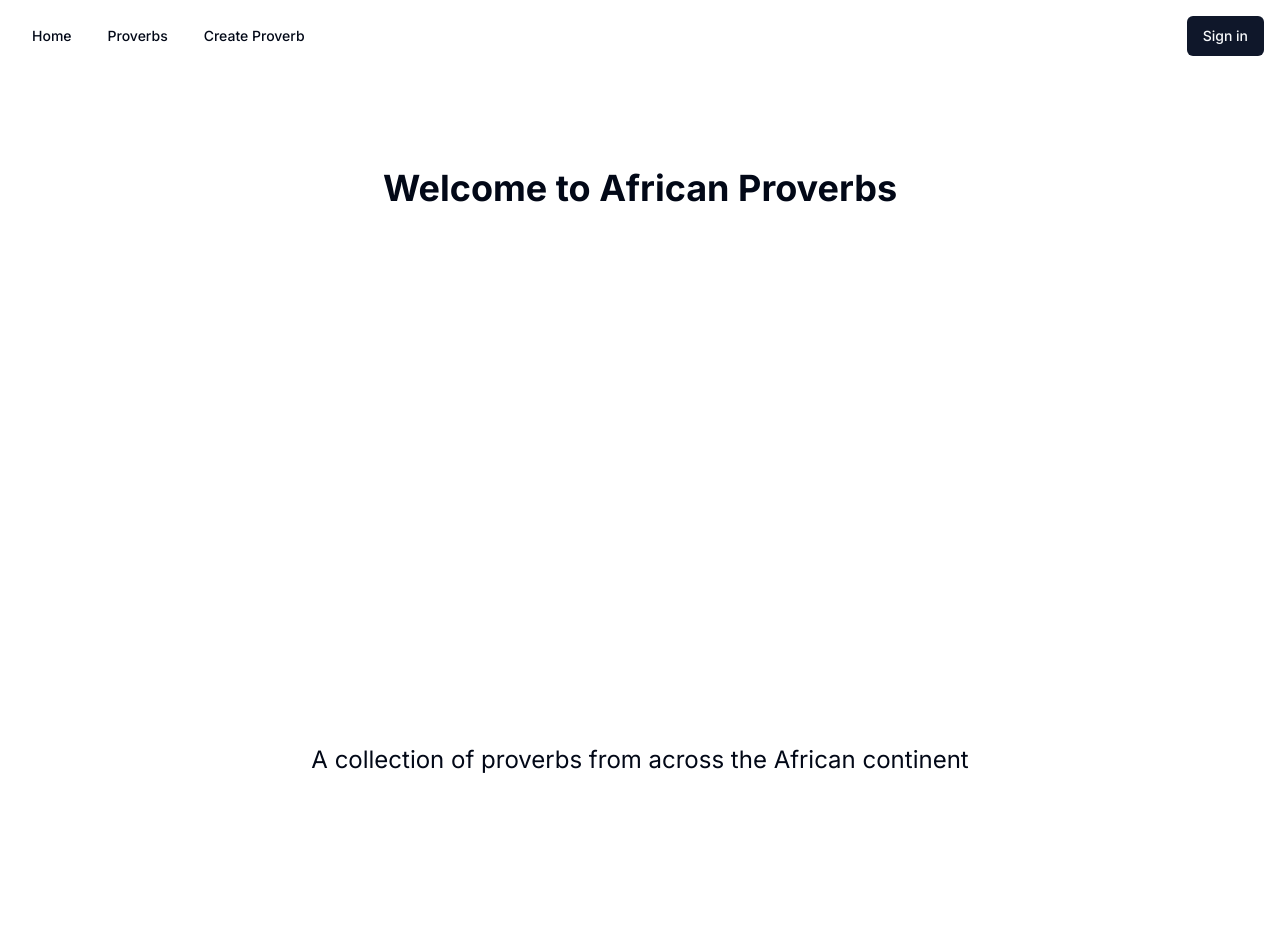
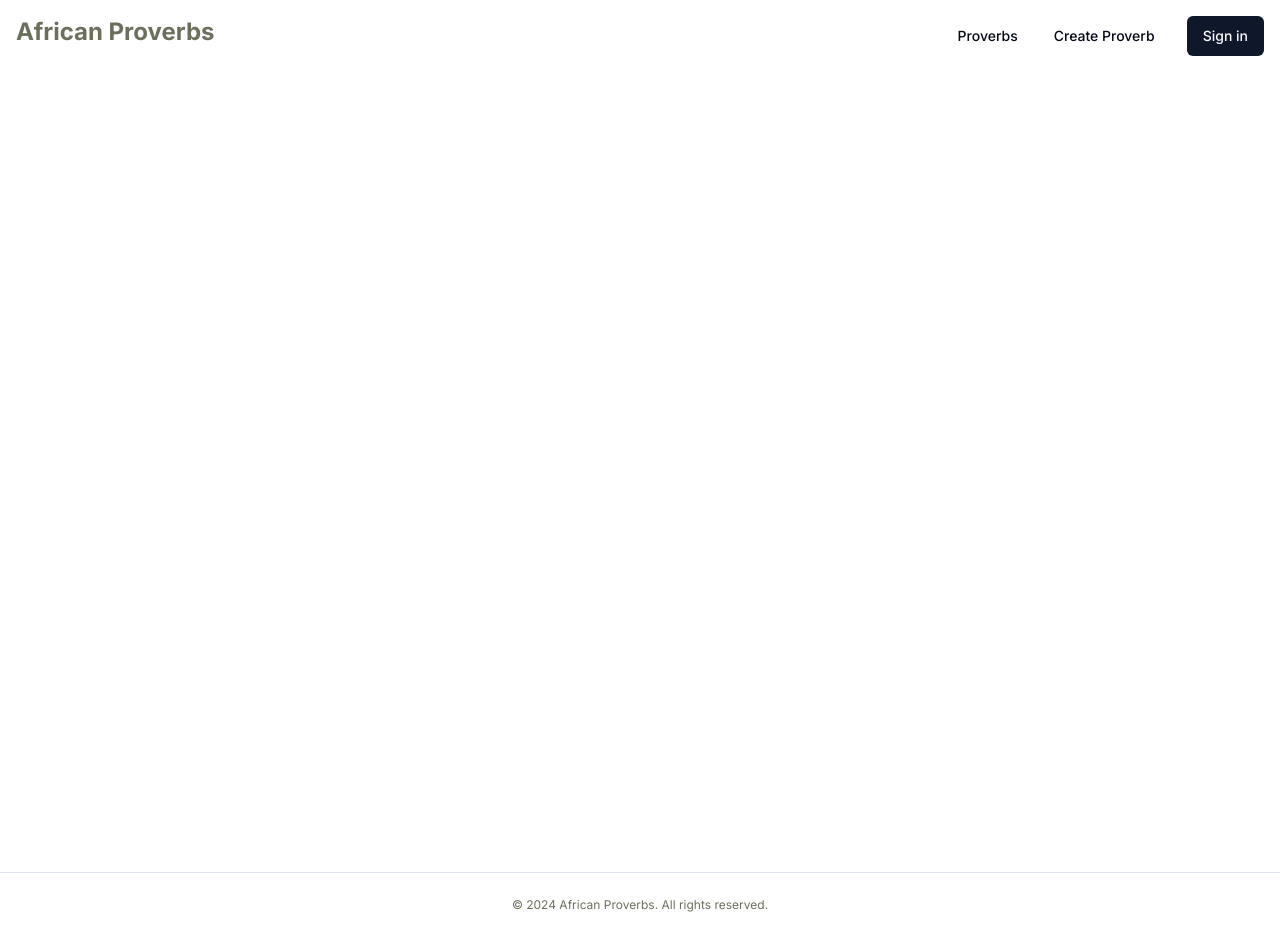
Before and after one commit to ezeikel/african-proverbs-web, a Next.js app: page / in a window 1280 px wide. Before the commit the page ends 872 px from the top, so only its background shows below. Built offline with nearby package versions, Linux system fonts and the light colour scheme; no server answers; the database is empty.

Commit message:
feat: added proverb of the day component.

```diff
--- a/app/actions.ts
+++ b/app/actions.ts
@@ -38,14 +38,10 @@ export const createProverb = async (
   return proverb;
 };
 
-export const getProverbs = async () => {
-  const proverbs = await prisma.proverb.findMany();
-
-  return proverbs;
-};
+export const getProverbs = () => prisma.proverb.findMany();
 
 export const getProverb = async (id: string) => {
-  const proverb = await prisma.proverb.findFirst({
+  const proverb = await prisma.proverb.findUnique({
     where: {
       id,
     },
@@ -53,3 +49,11 @@ export const getProverb = async (id: string) => {
 
   return proverb;
 };
+
+export const getProverbOfTheDay = async () => {
+  // TODO: change this to be the latest entry from the proverb of the day table
+
+  const proverb = await prisma.proverb.findFirst();
+
+  return proverb;
+};
--- a/app/layout.tsx
+++ b/app/layout.tsx
@@ -5,6 +5,7 @@ import Header from "@/components/Header/Header";
 import Providers from "./providers";
 import "../global.css";
 import { cn } from "@/lib/utils";
+import Footer from "@/components/Footer/Footer";
 
 const fontSans = FontSans({ subsets: ["latin"], variable: "--font-sans" });
 
@@ -29,6 +30,7 @@ export default function RootLayout({
         <Providers>
           <Header />
           <main>{children}</main>
+          <Footer />
         </Providers>
         <Analytics />
       </body>
--- a/app/page.tsx
+++ b/app/page.tsx
@@ -1,11 +1,17 @@
+import PageWrap from "@/components/PageWrap/PageWrap";
+import ProverbOfTheDay from "@/components/ProverbOfTheDay/ProverbOfTheDay";
 
 const Home = () => {
   return (
-    <div className="flex min-h-screen flex-col items-center justify-between p-24">
-      <h1 className="text-4xl font-bold">Welcome to African Proverbs</h1>
-      <p className="text-2xl">A collection of proverbs from across the African continent</p>
-    </div>
+    <PageWrap className="p-0">
+      <ProverbOfTheDay
+        className="w-full h-1/2 bg-red-50 p-4"
+        style={{
+          height: "calc(75vh - 72px)",
+        }}
+      />
+    </PageWrap>
   );
-}
+};
 
 export default Home;
--- /dev/null
+++ b/components/Footer/Footer.tsx
@@ -0,0 +1,9 @@
+const Footer = () => (
+  <footer className="flex items-center justify-center h-16 px-4 border-t md:px-6">
+    <p className="text-xs text-[#6b705c]">
+      © 2024 African Proverbs. All rights reserved.
+    </p>
+  </footer>
+);
+
+export default Footer;
--- a/components/Header/Header.tsx
+++ b/components/Header/Header.tsx
@@ -13,16 +13,11 @@ import { Button } from "../ui/button";
 const NAVIGATION_ITEMS = [
   {
     id: "1",
-    title: "Home",
-    href: "/",
-  },
-  {
-    id: "2",
     title: "Proverbs",
     href: "/proverbs",
   },
   {
-    id: "3",
+    id: "2",
     title: "Create Proverb",
     href: "/proverb/create",
   },
@@ -51,6 +46,10 @@ const Header = () => {
 
   return (
     <header className="flex justify-between p-4">
+      <Link className="text-2xl font-bold text-[#6b705c]" href="/">
+        African Proverbs
+      </Link>
+      <div className="flex gap-x-4">
         <NavigationMenu>
           <NavigationMenuList>
             {NAVIGATION_ITEMS.map((item) => (
@@ -66,6 +65,7 @@ const Header = () => {
           </NavigationMenuList>
         </NavigationMenu>
         <div className="flex items-center gap-x-4">{renderAuthLink()}</div>
+      </div>
     </header>
   );
 };
--- a/components/PageWrap/PageWrap.tsx
+++ b/components/PageWrap/PageWrap.tsx
@@ -3,20 +3,18 @@ import cn from "@/utils/cn";
 type PageWrapProps = {
   children: React.ReactNode;
   className?: string;
-}
+};
 
-const PageWrap = ({
-  children,
-  className
-}: PageWrapProps) => {
+const PageWrap = ({ children, className }: PageWrapProps) => {
   return (
-    <div className={cn('p-4 min-h-screen bg-slate-300 text-black',{
-      [className as string]: !!className,
-    })}>
+    <div
+      className={cn("flex flex-col min-h-screen p-4", {
+        [className as string]: !!className,
+      })}
+    >
       {children}
     </div>
-  )
-
-}
+  );
+};
 
 export default PageWrap;
--- /dev/null
+++ b/components/ProverbOfTheDay/ProverbOfTheDay.tsx
@@ -0,0 +1,39 @@
+import { getProverb, getProverbOfTheDay } from "@/app/actions";
+import { cn } from "@/lib/utils";
+import { Button } from "../ui/button";
+import { REGIONS } from "@/constants";
+import { Region } from "@prisma/client";
+
+type ProverbOfTheDayProps = {
+  className?: string;
+  style?: React.CSSProperties;
+};
+
+const ProverbOfTheDay = async ({ className, style }: ProverbOfTheDayProps) => {
+  const proverb = await getProverbOfTheDay();
+
+  if (!proverb) {
+    return null;
+  }
+
+  return (
+    <section
+      className={cn("flex items-center justify-center", {
+        [className as string]: !!className,
+      })}
+      style={style}
+    >
+      <div className="flex flex-col">
+        <h1 className="text-3xl font-bold text-center mb-6">
+          Proverb of the Day
+        </h1>
+        <p className="mb-4">
+          &quot;{proverb.text}&quot; - {REGIONS[proverb.region as Region].name}
+        </p>
+        <Button className="self-center">Gain Insight</Button>
+      </div>
+    </section>
+  );
+};
+
+export default ProverbOfTheDay;
--- a/components/forms/CreateProverbForm/CreateProverbForm.tsx
+++ b/components/forms/CreateProverbForm/CreateProverbForm.tsx
@@ -2,7 +2,7 @@
 
 import { useRef } from "react";
 import { useSession } from "next-auth/react";
-import { Country } from "@prisma/client";
+import { Country, Region } from "@prisma/client";
 import { Input } from "@/components/ui/input";
 import { Button } from "@/components/ui/button";
 import {
@@ -46,9 +46,9 @@ const CreateProverbForm = ({ className }: CreateProverbFormProps) => {
           <SelectValue placeholder="Select a region" />
         </SelectTrigger>
         <SelectContent>
-          {REGIONS.map((region) => (
-            <SelectItem key={region.code} value={region.code}>
-              {region.name}
+          {Object.keys(REGIONS).map((region) => (
+            <SelectItem key={region} value={region}>
+              {REGIONS[region as Region].name}
             </SelectItem>
           ))}
         </SelectContent>
--- a/constants.ts
+++ b/constants.ts
@@ -1,8 +1,13 @@
 import { Country } from "@prisma/client";
-import { Countries, CountryCode, Region, RegionCode } from "./types";
+import {
+  Countries,
+  CountryCode,
+  Region as RegionType,
+  RegionCode,
+} from "./types";
 
-export const REGIONS: Region[] = [
-  {
+export const REGIONS = {
+  NORTHERN_AFRICA: {
     name: "Northern Africa",
     code: RegionCode.NA,
     countries: [
@@ -15,7 +20,7 @@ export const REGIONS: Region[] = [
       // CountryCode.EH,
     ],
   },
-  {
+  SUB_SAHARAN_AFRICA: {
     name: "Sub-Saharan Africa",
     code: RegionCode.SSA,
     countries: [
@@ -38,7 +43,7 @@ export const REGIONS: Region[] = [
       CountryCode.TG,
     ],
   },
-  {
+  EASTERN_AFRICA: {
     name: "Eastern Africa",
     code: RegionCode.EA,
     countries: [
@@ -63,7 +68,7 @@ export const REGIONS: Region[] = [
       CountryCode.ZW,
     ],
   },
-  {
+  CENTRAL_AFRICA: {
     name: "Central Africa",
     code: RegionCode.CA,
     countries: [
@@ -78,7 +83,7 @@ export const REGIONS: Region[] = [
       CountryCode.TD,
     ],
   },
-  {
+  SOUTHERN_AFRICA: {
     name: "Southern Africa",
     code: RegionCode.SA,
     countries: [
@@ -89,7 +94,7 @@ export const REGIONS: Region[] = [
       CountryCode.ZA,
     ],
   },
-  {
+  WESTERN_AFRICA: {
     name: "Western Africa",
     code: RegionCode.WA,
     countries: [
@@ -112,7 +117,7 @@ export const REGIONS: Region[] = [
       CountryCode.TG,
     ],
   },
-];
+};
 
 export const COUNTRIES: Countries = {
   ALGERIA: { name: "Algeria", code: CountryCode.DZ },
```
Lines whose indentation alone changed are shown as unchanged.
